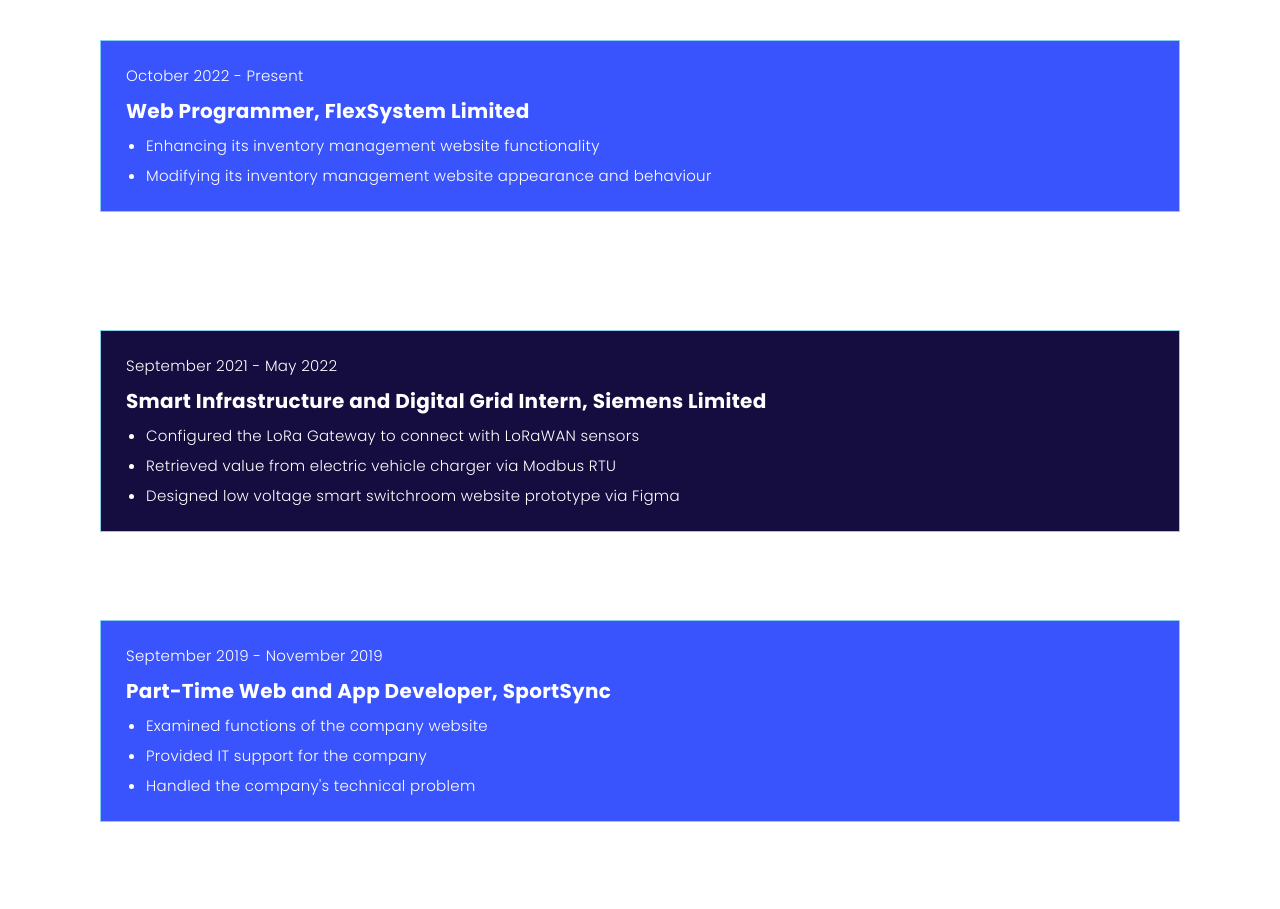
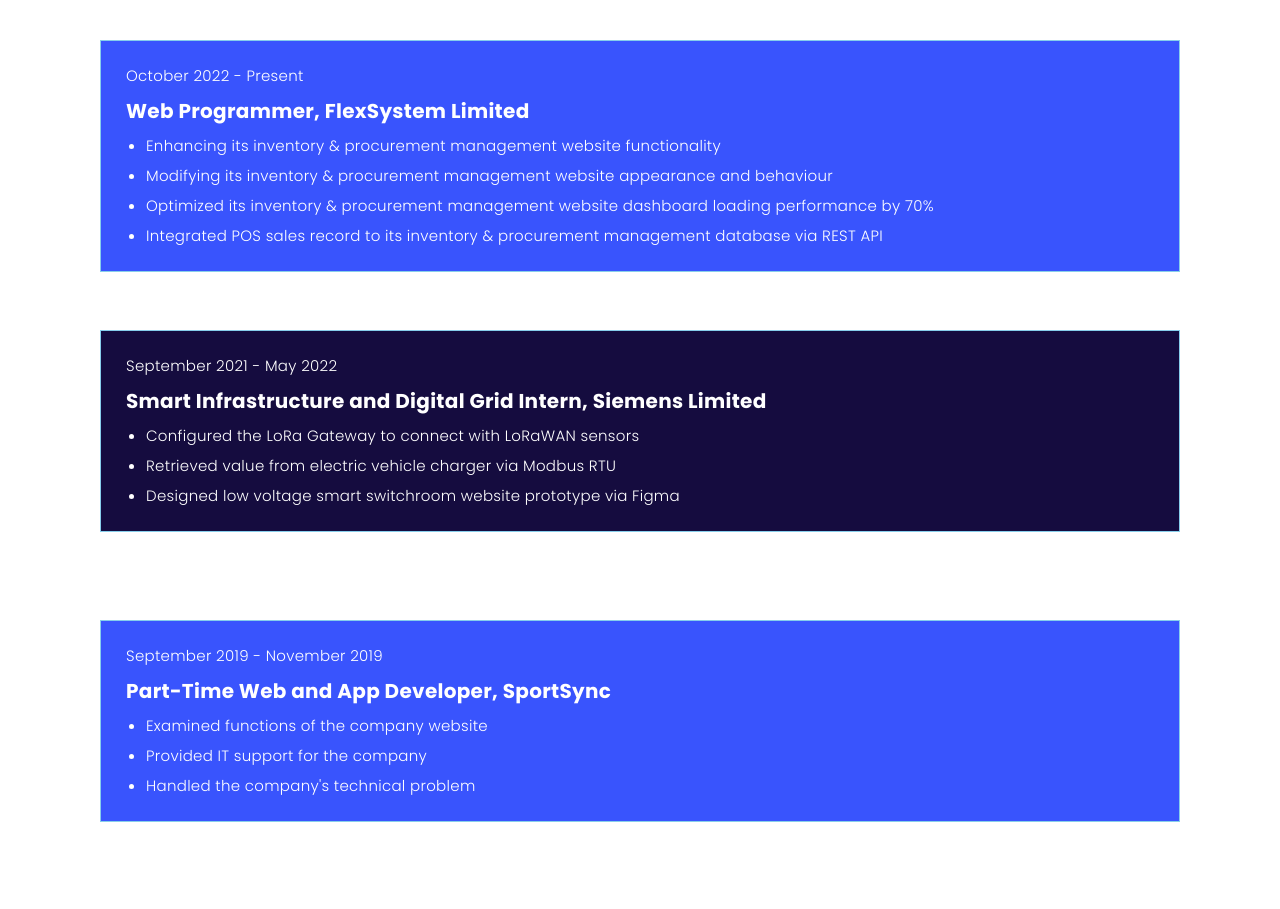
Before and after one commit to MJUN0324/MJUN0324.github.io, a plain HTML site: page index.html in a window 1280 px wide. Shown: the part 2220-3129 px from the top of the page. Drawn offline with nearby package versions, Linux system fonts and the light colour scheme; files whose address does not match are found by name; a web font is replaced by a local one.

Commit message:
Added descripton on FlexSystem

```diff
--- a/index.html
+++ b/index.html
@@ -228,8 +228,10 @@
                 <div class="title">Web Programmer, FlexSystem Limited</div>
                 <div class="desc">
                   <ul>
-                    <li>Enhancing its inventory management website functionality</li>
-                    <li>Modifying its inventory management website appearance and behaviour</li>
+                    <li>Enhancing its inventory & procurement management website functionality</li>
+                    <li>Modifying its inventory & procurement management website appearance and behaviour</li>
+                    <li>Optimized its inventory & procurement management website dashboard loading performance by 70%</li>
+                    <li>Integrated POS sales record to its inventory & procurement management database via REST API</li>
                   </ul>
                 </div>
               </div>
```
